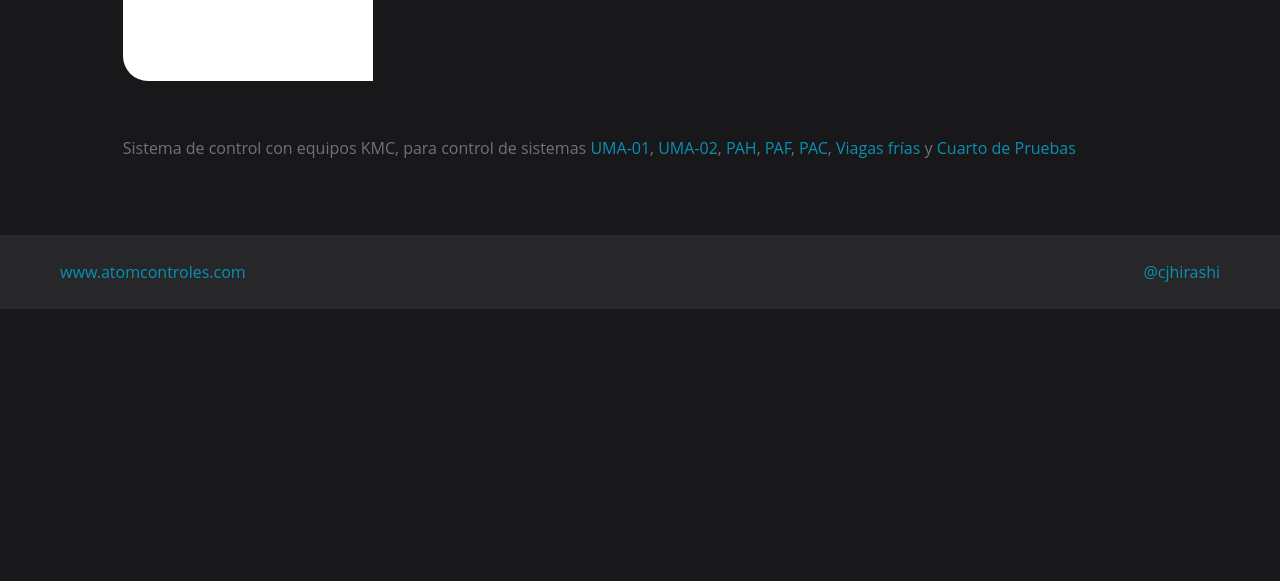
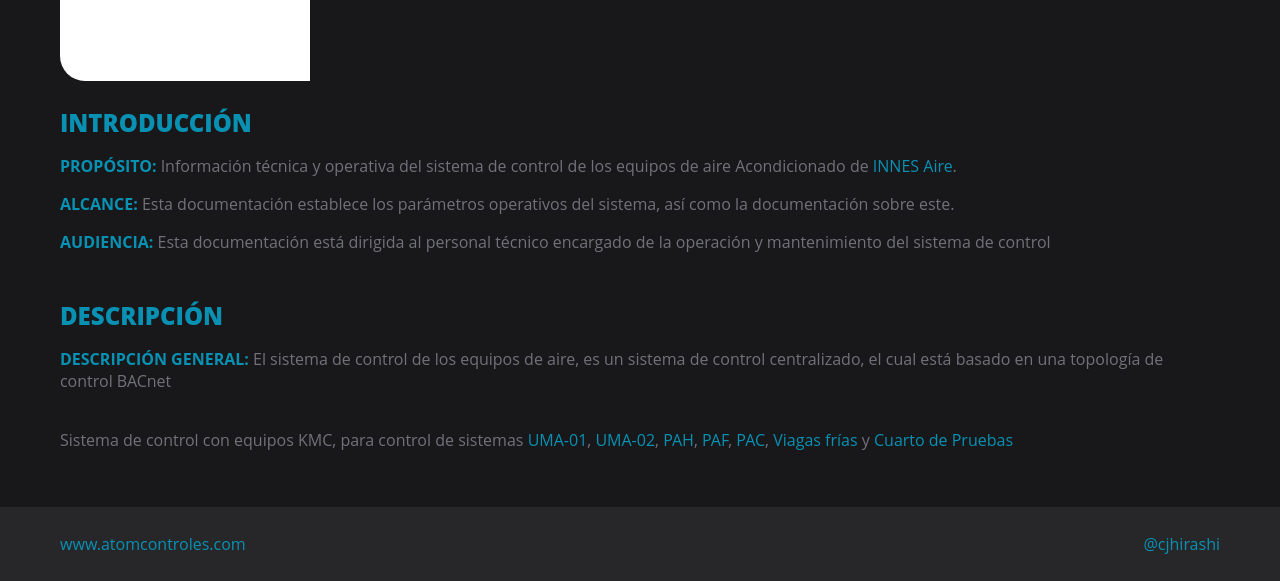
Before and after one commit to cjhirashi/ct-prub-in, a plain HTML site: page docs/index.html in a window 1280 px wide. Shown: the part 289-870 px from the top of the page. Before the commit the page ends 800 px from the top, so only its background shows below. Drawn offline with Linux system fonts and the light colour scheme.

Commit message:
Actualización de home

```diff
--- a/docs/css/styles.css
+++ b/docs/css/styles.css
@@ -1,5 +1,5 @@
 html {
-    font-size: 16px;
+
     font-family: "Open Sans", sans-serif;
     box-sizing: border-box;
 }
@@ -18,6 +18,7 @@ html {
 }
 
 body {
+    font-size: 16px;
     background-color: var(--background-color);
     color: var(--text-background);
     margin: 0;
@@ -80,11 +81,13 @@ nav .title {
 h1 {
     margin: 1rem;
     font-size: 4rem;
+    text-transform: uppercase;
 }
 
 h2 {
     margin: 1rem;
     font-size: 3rem;
+    text-transform: uppercase;
 }
 
 p {
@@ -95,10 +98,26 @@ span {
     color: var(--primary);
 }
 
-.seccion {
-    padding-top: 40px;
-    padding-bottom: 20px;
+section {
+    padding-top: 15px;
+    padding-bottom: 5px;
 
+}
+
+section h1 {
+    margin: 10px 0;
+    font-size: 1.5rem;
+    font-weight: 800;
+    color: var(--primary);
+}
+
+section p {
+    font-size: 1rem;
+}
+
+strong {
+    color: var(--primary);
+    text-transform: uppercase;
 }
 
 .encabezado {
@@ -129,14 +148,12 @@ span {
 .encabezado .titulo h1 {
     margin: 0;
     font-size: 2.5rem;
-    text-transform: uppercase;
     color: var(--primary);
 }
 
 .encabezado .titulo h2 {
     margin: 0;
     font-size: 1.5rem;
-    text-transform: uppercase;
     color: var(--title-background);
 }
 
--- a/docs/index.html
+++ b/docs/index.html
@@ -28,9 +28,22 @@
             </div>
         </div>
 
-        <div class="seccion">
-            <p>Sistema de control con equipos KMC, para control de sistemas <span>UMA-01</span>, <span>UMA-02</span>, <span>PAH</span>, <span>PAF</span>, <span>PAC</span>, <span>Viagas frías</span> y <span>Cuarto de Pruebas</span></p>
-        </div>
+        <section>
+            <h1>Introducción</h1>
+            <p><strong>Propósito: </strong>Información técnica y operativa del sistema de control de los equipos de aire Acondicionado
+            de <span>INNES Aire</span>.</p>
+            <p><strong>Alcance: </strong>Esta documentación establece los parámetros operativos del sistema, así como la documentación
+            sobre este.</p>
+            <p><strong>Audiencia: </strong>Esta documentación está dirigida al personal técnico encargado de la operación y mantenimiento
+            del sistema de control</p>
+        </section>
+
+        <section>
+            <h1>Descripción</h1>
+            <p><strong>Descripción general: </strong>El sistema de control de los equipos de aire, es un sistema de control centralizado,
+            el cual está basado en una topología de control BACnet</p>
+        </section>
+        <p>Sistema de control con equipos KMC, para control de sistemas <span>UMA-01</span>, <span>UMA-02</span>, <span>PAH</span>, <span>PAF</span>, <span>PAC</span>, <span>Viagas frías</span> y <span>Cuarto de Pruebas</span></p>
 
 
     </main>
```
